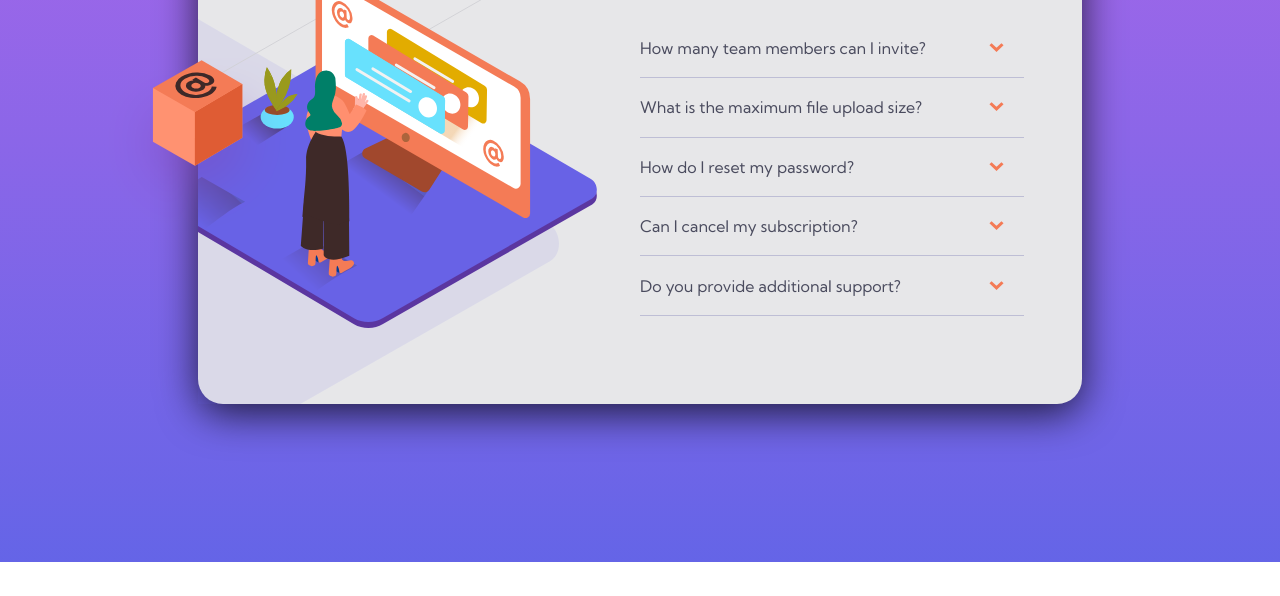
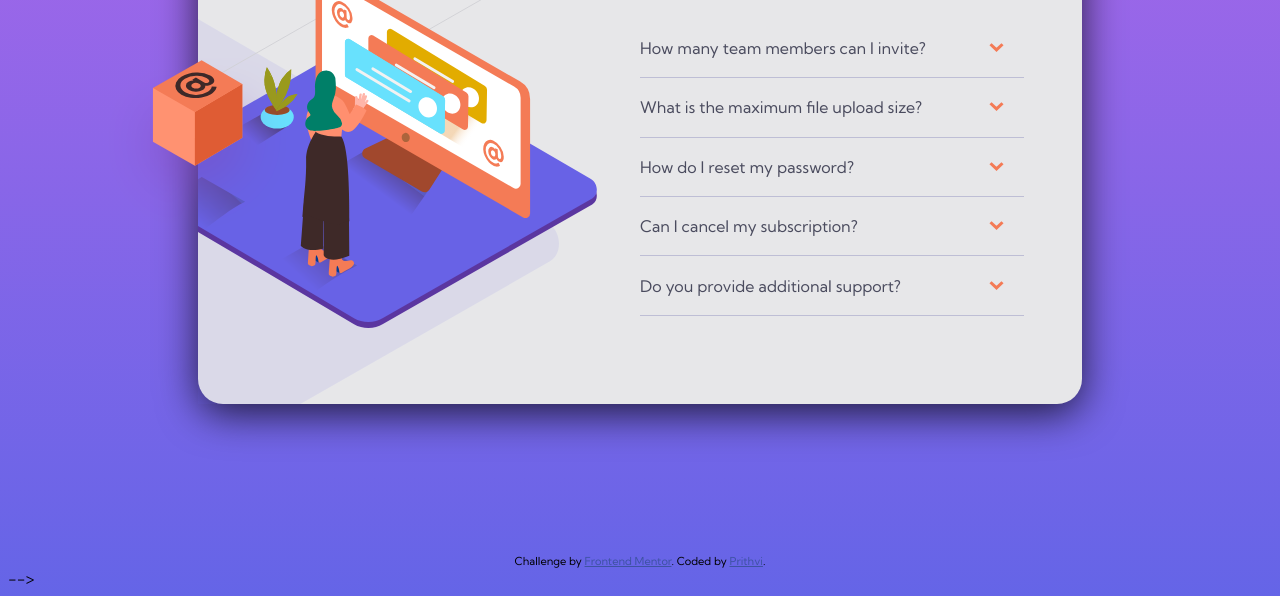
Before and after one commit to prithviBytes/weekly-coding, a plain HTML site: page Frontend/FAQ Card/index.html in a window 1280 px wide. Shown: the part 254-850 px from the top of the page. Before the commit the page ends 816 px from the top, so only its background shows below. Drawn offline with Linux system fonts and the light colour scheme.

Commit message:
add attribution

```diff
--- a/Frontend/FAQ Card/index.html
+++ b/Frontend/FAQ Card/index.html
@@ -59,27 +59,9 @@
       </div>
     </div>
   </div>
-
-  <!-- How many team members can I invite?
-  You can invite up to 2 additional users on the Free plan. There is no limit on
-  team members for the Premium plan.
-
-  What is the maximum file upload size?
-  No more than 2GB. All files in your account must fit your allotted storage space.
-
-  How do I reset my password?
-  Click “Forgot password” from the login page or “Change password” from your profile page.
-  A reset link will be emailed to you.
-
-  Can I cancel my subscription?
-  Yes! Send us a message and we’ll process your request no questions asked.
-
-  Do you provide additional support?
-  Chat and email support is available 24/7. Phone lines are open during normal business hours.
-
   <div class="attribution">
     Challenge by <a href="https://www.frontendmentor.io?ref=challenge" target="_blank">Frontend Mentor</a>.
-    Coded by <a href="#">Your Name Here</a>.
+    Coded by <a href="#">Prithvi</a>.
   </div> -->
 </body>
 <script src="./index.js"></script>
```
